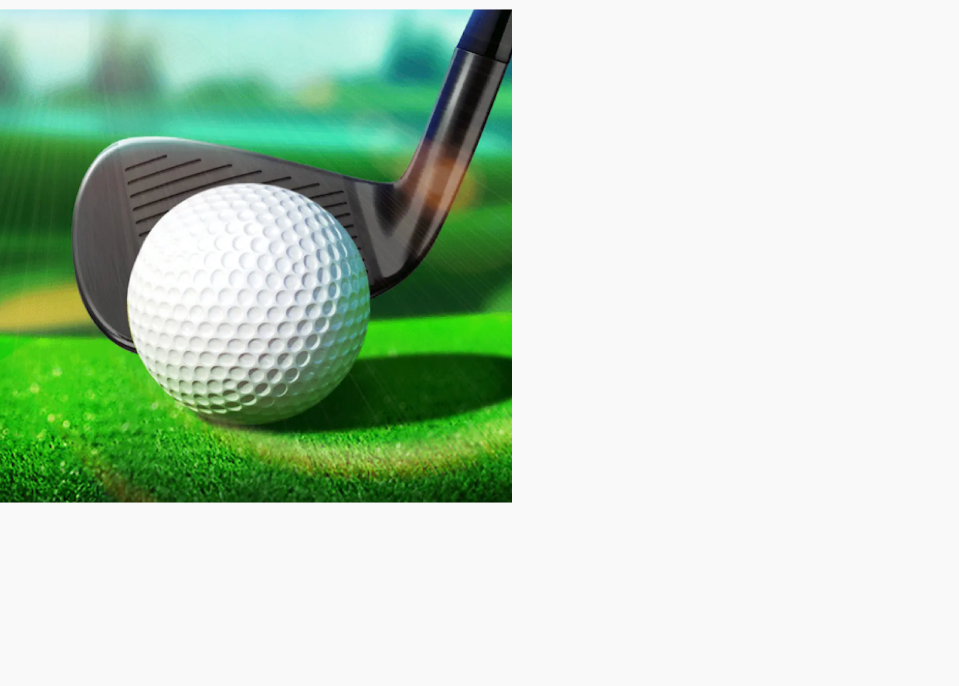
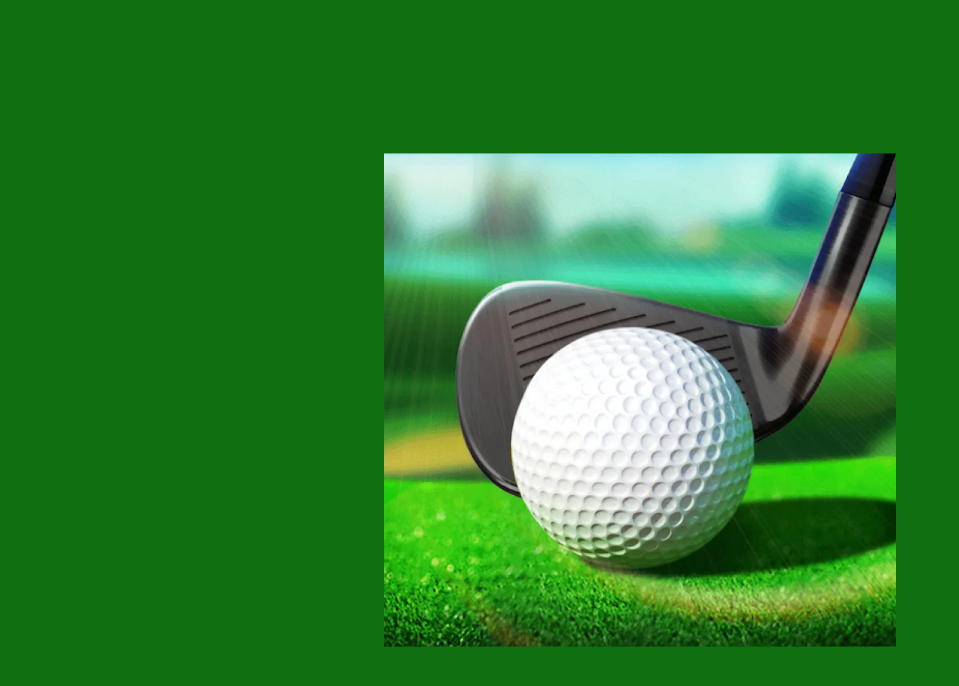
Before and after one commit to briantweed/golf-buddy, a Next.js app: page / in a window 1280 px wide. Shown: the top 686 px of the page, without its empty margins (0-959 px from the left). Built offline with nearby package versions, Linux system fonts and the light colour scheme.

Commit message:
init commit

```diff
--- a/src/pages/index.js
+++ b/src/pages/index.js
@@ -1,7 +1,7 @@
 const Page = () => {
 
     return (
-        <div>
+        <div className={"flex h-screen items-center bg-darkGreen justify-center"}>
             <img
                 src={"/web-app-manifest-512x512.png"}
                 alt={"Golf Buddy"}
```
